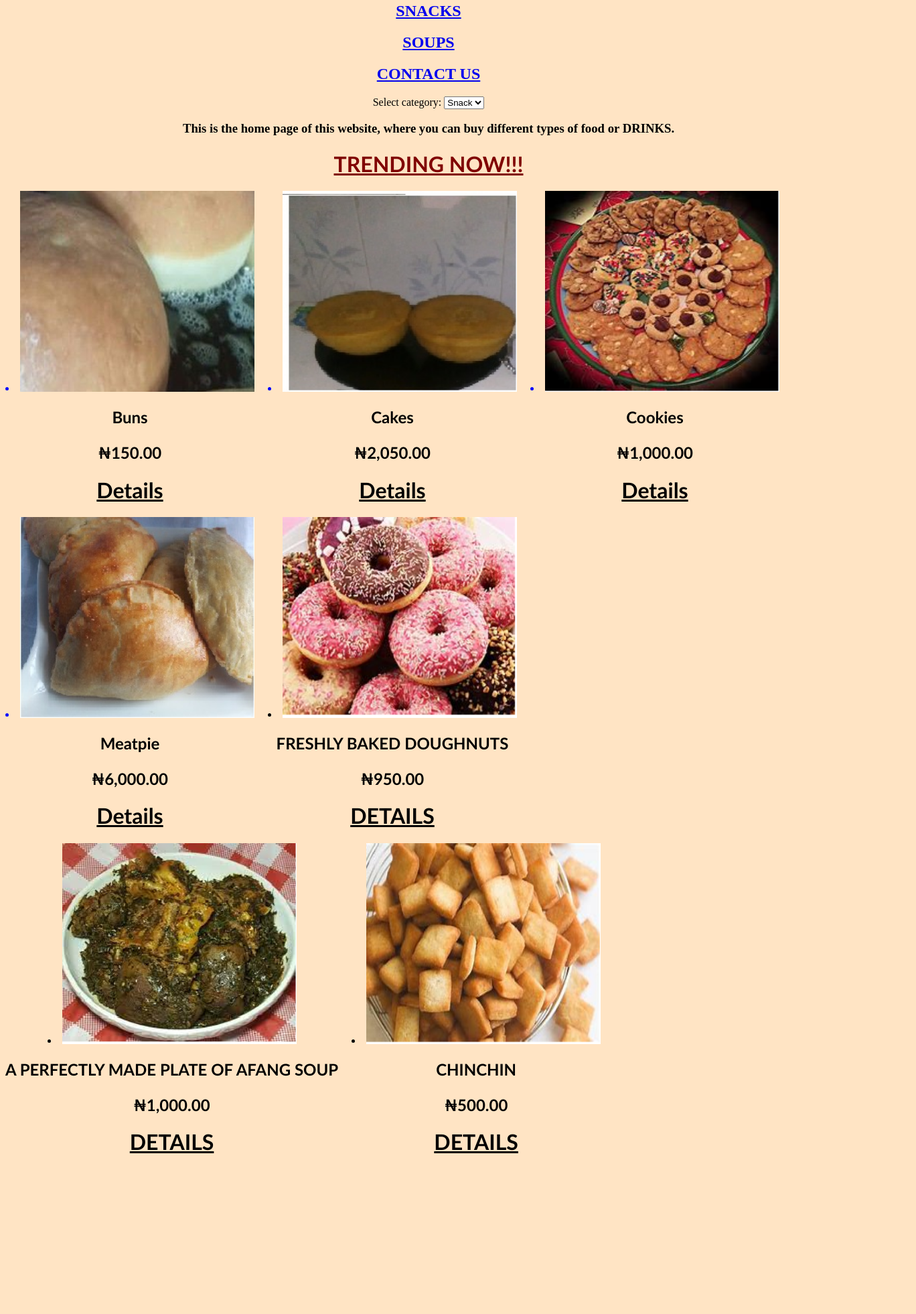
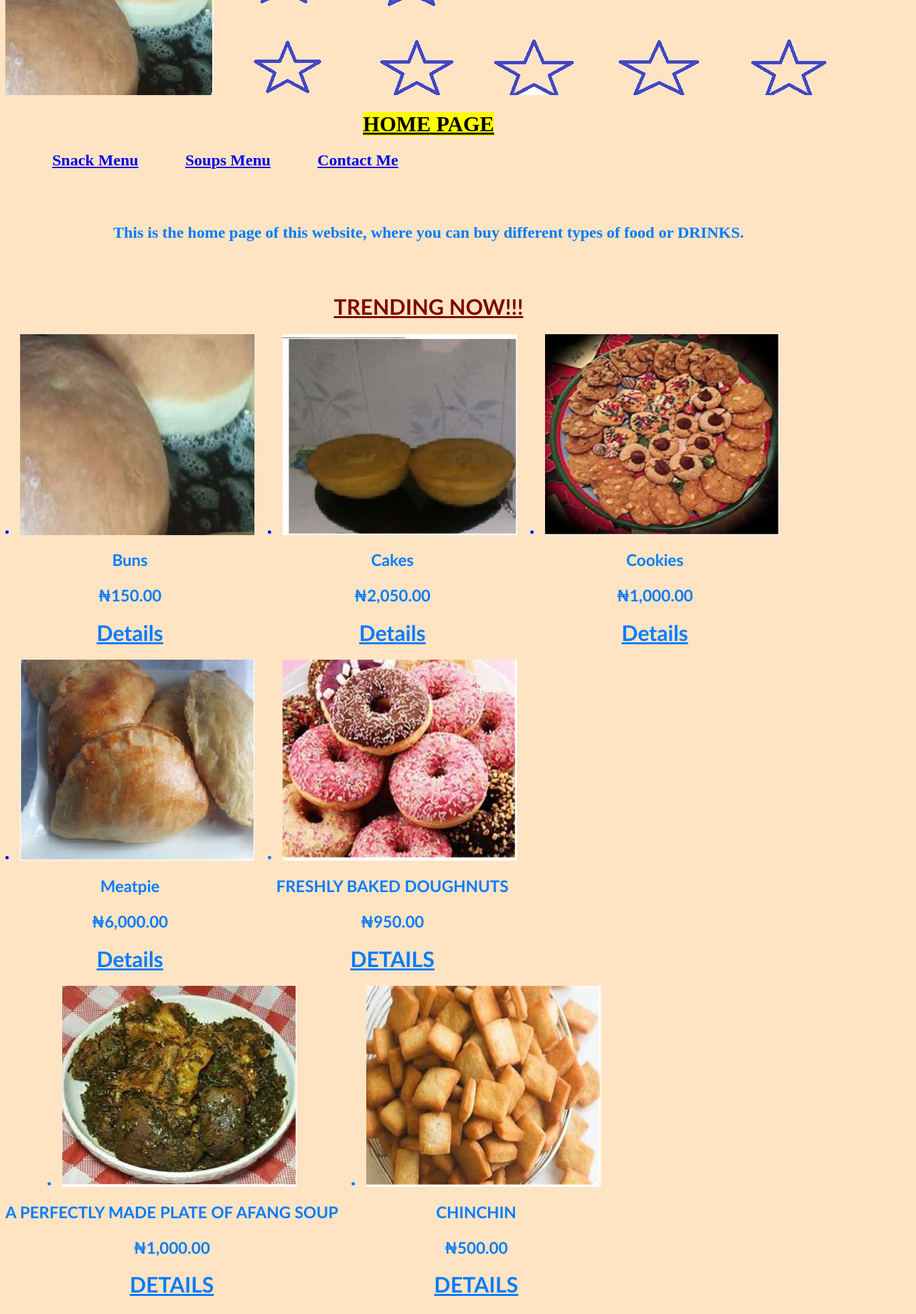
Before and after one commit to Drag587/WAD-FOOD-WEB, a plain HTML site: page index.html in a window 1280 px wide. Shown: the part 77-2039 px from the top of the page at 67% size, 1368 px wide, since content can reach past the window. Before the commit the page ends 1909 px from the top, so only its background shows below. Drawn offline with Linux system fonts and the light colour scheme; a script that the page names is missing.

Commit message:
Update index.html

```diff
--- a/index.html
+++ b/index.html
@@ -5,7 +5,9 @@
     <meta http-equiv="X-UA-Compatible" content="IE=edge">
     <meta name="viewport" content="width=device-width, initial-scale=1.0">
 <title>FOODIES WEB</title>
-<link rel="stylesheet" src="style.css">
+<link rel="stylesheet" href="style.css">
+<img src="a1.jpg">
+
 
 </head>
 
@@ -16,22 +18,22 @@
 
 
 
-
-
 <h1><mark><u> HOME PAGE </h1></u></mark>
-       <h2><a href="Snack.html">SNACKS</a></h2>
-        <h2><a href="Soup.html">SOUPS</a></h2>
-        <h2><a href="Contact me.html">CONTACT US</a></h2>
 
 
 
 
-<label style="color: black; position: relative;" for="Diferent categories">Select category:</label>
-<select name="Category List" id="Category List">
-    <option value="Snack.html"><a href="Snack.html">Snack</a></option>
+
+           <h2><a style="float: left; margin-left: 70px;" title="Snacks Menu" href="Snack.html">Snack Menu</a></h2>
+            <h2><a style="float: left; margin-left: 70px;" title="Soups Menu" href="Soup.html">Soups Menu</a></h2>
+            <p><h2><a style="float: left; margin-left: 70px;" title="Contact me" href="Contact me.html">Contact Me</a></h2><br>
+            </br>
+            </p>
 
 
-</select>
+        </div>
+    </div>
+    </div>
 
 
 
@@ -39,64 +41,71 @@
 
 
 
-<p><h3 style="color: black">This is the home page of this website, where you can buy different types of food or DRINKS.</h3>
-</p>
 
 
+
+<br>
+<br>
+<p><h2 style="color: #007bff">This is the home page of this website, where you can buy different types of food or DRINKS.</h2>
+</p>
+</br>
+</br>
 
 <!--to do:Chin Chin, check
 c-->
 <h1 style="color: maroon; font-family: 'Gill Sans', 'Gill Sans MT', Calibri, 'Trebuchet MS', sans-serif;"><u>TRENDING NOW!!!</h1></u>
 <p><li style="float: left; margin-right: 20px; padding-bottom: 20px black; font-family: 'Gill Sans', 'Gill Sans MT', Calibri, 'Trebuchet MS', sans-serif;">
-    <a href="Buns.html"><img src="a.jpg" width="350" height="300"></a>
-<p><h2 style="color: black">Buns </p></h2>
-<p><h2 style="color: black"> ₦150.00
-    <h1><a style="color: black" href="Buns.html">Details</a></h1>
+    <a href="Buns.html" target="blank" ><img src="a.jpg" width="350" height="300"></a>
+<p><h2 style="color: #007bff">Buns </p></h2>
+<p><h2 style="color: #007bff"> ₦150.00
+    <h1><a style="color: #007bff" target="blank"  href="Buns.html">Details</a></h1>
 </h2></p></li></p>
 
 <p><li style="float: left; margin-right: 20px; font-family: 'Gill Sans', 'Gill Sans MT', Calibri, 'Trebuchet MS', sans-serif;">
-    <a href="Cakes.html"><img src="b.jpg" width="350" height="300"></a>
-<p><h2 style="color: black">Cakes </p></h2>
-<p><h2 style="color: black"> ₦2,050.00
-    <h1><a style="color: black" href="Cakes.html">Details</a></h1>
+    <a target="blank"  href="Cakes.html"><img src="b.jpg" width="350" height="300"></a>
+<p><h2 style="color: #007bff">Cakes </p></h2>
+<p><h2 style="color: #007bff"> ₦2,050.00
+    <h1><a style="color: #007bff" target="blank"  href="Cakes.html">Details</a></h1>
 </h2></p></li></p>
 
 <p><li style="float: left; margin-right: 20px; font-family: 'Gill Sans', 'Gill Sans MT', Calibri, 'Trebuchet MS', sans-serif;">
-    <a href="Cookies.html"><img src="Cookies.png" width="350" height="300"></a>
-    <p><h2 style="color: black">Cookies </p></h2>
-    <p><h2 style="color: black"> ₦1,000.00
-        <h1><a style="color: black" href="Cookies.html">Details</a></h1>
+    <a target="blank"  href="Cookies.html"><img src="Cookies.png" width="350" height="300"></a>
+    <p><h2 style="color: #007bff">Cookies </p></h2>
+    <p><h2 style="color: #007bff"> ₦1,000.00
+        <h1><a style="color: #007bff" target="blank"  href="Cookies.html">Details</a></h1>
     </h2></p></li></p>
 
     <p><li style="float: left; margin-right: 20px; font-family: 'Gill Sans', 'Gill Sans MT', Calibri, 'Trebuchet MS', sans-serif;">
-        <a href="Meatpie.html"><img src="e.jpg" width="350" height="300"></a>
-        <p><h2 style="color: black">Meatpie </p></h2>
-        <p><h2 style="color: black"> ₦6,000.00
-            <h1><a style="color: black" href="Meatpie.html">Details</a></h1>
+        <a target="blank"  href="Meatpie.html"><img src="e.jpg" width="350" height="300"></a>
+        <p><h2 style="color: #007bff">Meatpie </p></h2>
+        <p><h2 style="color: #007bff"> ₦6,000.00
+            <h1><a style="color: #007bff" target="blank"  href="Meatpie.html">Details</a></h1>
         </h2></p></li></p>
 
-        <p><li style="float: left; margin-right: 20px; color: black; font-family: 'Gill Sans', 'Gill Sans MT', Calibri, 'Trebuchet MS', sans-serif;">
-            <a href="Doughnut.html"><img src="dougnut.png" width="350" height="300"></a>
-            <p><h2 style="color: black"> FRESHLY BAKED DOUGHNUTS </p></h2>
-            <p><h2 style="color: black"> ₦950.00
-                <h1><a style="color: black" href="Doughnut.html">DETAILS</a></h1>
+        <p><li style="float: left; margin-right: 20px; color: #007bff; font-family: 'Gill Sans', 'Gill Sans MT', Calibri, 'Trebuchet MS', sans-serif;">
+            <a target="blank"  href="Doughnut.html"><img src="dougnut.png" width="350" height="300"></a>
+            <p><h2 style="color: #007bff"> FRESHLY BAKED DOUGHNUTS </p></h2>
+            <p><h2 style="color: #007bff"> ₦950.00
+                <h1><a style="color: #007bff" target="blank"  href="Doughnut.html">DETAILS</a></h1>
             </h2></p></li></p>
 
-            <p><li style="float: left; margin-right: 20px; color: black; font-family: 'Gill Sans', 'Gill Sans MT', Calibri, 'Trebuchet MS', sans-serif;" >
-                <a href="AfangSoup.html"><img src="Afang soup.png" width="350" height="300"></a>
-                <p><h2 style="color: black">A PERFECTLY MADE PLATE OF AFANG SOUP </p></h2>
+            <p><li style="float: left; margin-right: 20px; color: #007bff; font-family: 'Gill Sans', 'Gill Sans MT', Calibri, 'Trebuchet MS', sans-serif;" >
+                <a target="blank"  href="AfangSoup.html"><img src="Afang soup.png" width="350" height="300"></a>
+                <p><h2 style="color: #007bff">A PERFECTLY MADE PLATE OF AFANG SOUP </p></h2>
                 <p><h2> ₦1,000.00
-                    <h1><a style="color: black" href="AfangSoup.html">DETAILS</a></h1>
+                    <h1><a style="color: #007bff" target="blank"  href="AfangSoup.html">DETAILS</a></h1>
                 </h2></p></li></p>
 
-                <p><li style="float: left; margin-right: 20px; color: black; font-family: 'Gill Sans', 'Gill Sans MT', Calibri, 'Trebuchet MS', sans-serif;">
-                    <a href="ChinChin.html"><img src="Chin chin.png" width="350" height="300"></a>
-                    <p><h2 style="color: black">CHINCHIN </p></h2>
-                    <p><h2 style="color: black"> ₦500.00
-                        <h1><a style="color: black;" href="ChinChin.html">DETAILS</a></h1>
+                <p><li style="float: left; margin-right: 20px; color: #007bff; font-family: 'Gill Sans', 'Gill Sans MT', Calibri, 'Trebuchet MS', sans-serif;">
+                    <a target="blank"  href="ChinChin.html"><img src="Chin chin.png" width="350" height="300"></a>
+                    <p><h2 style="color: #007bff">CHINCHIN </p></h2>
+                    <p><h2 style="color: #007bff"> ₦500.00
+                        <h1><a style="color: #007bff;" target="blank"  href="ChinChin.html">DETAILS</a></h1>
                     </h2></p></li></p>
 
 <script src="main.js"></script>
+
+
 
 
 
```
